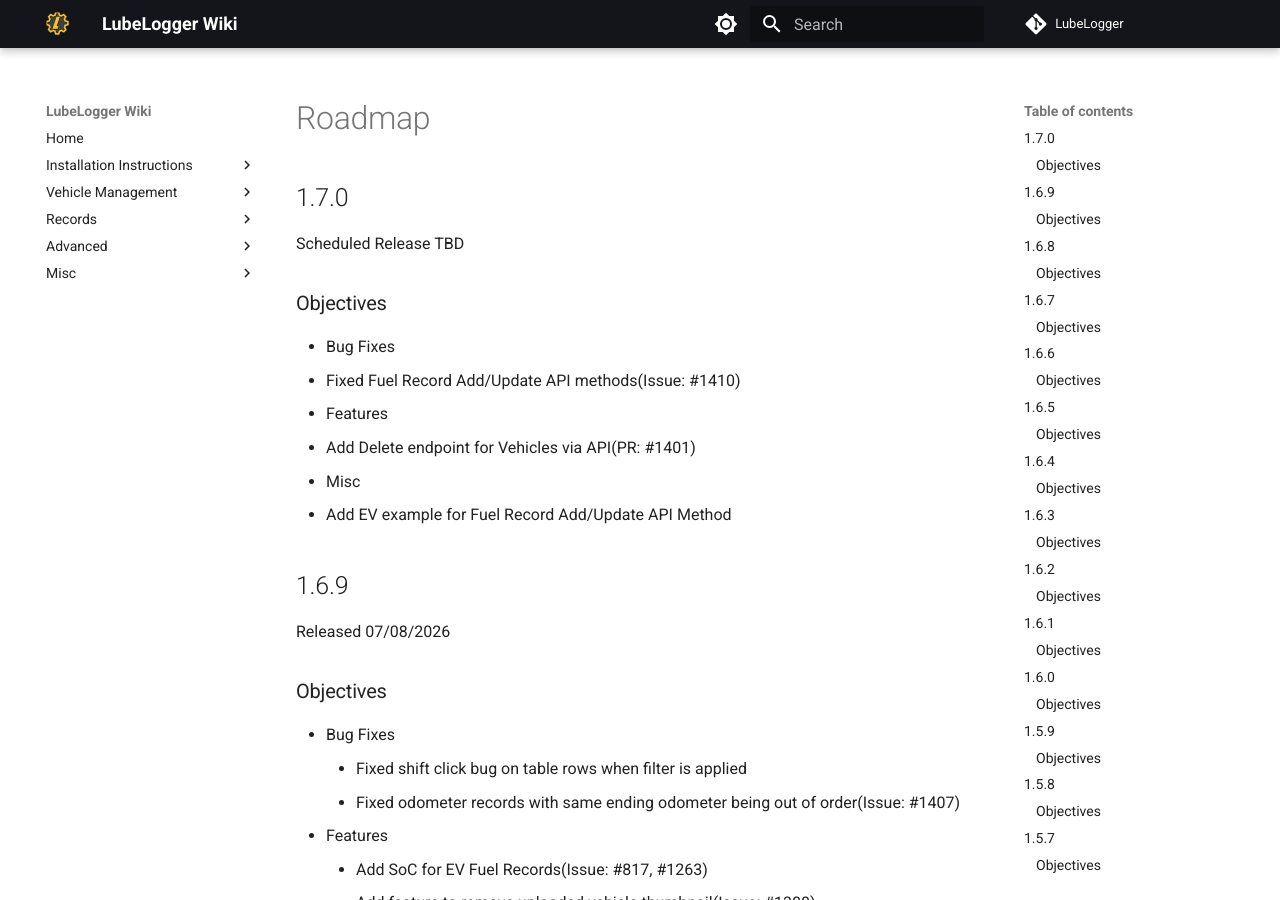
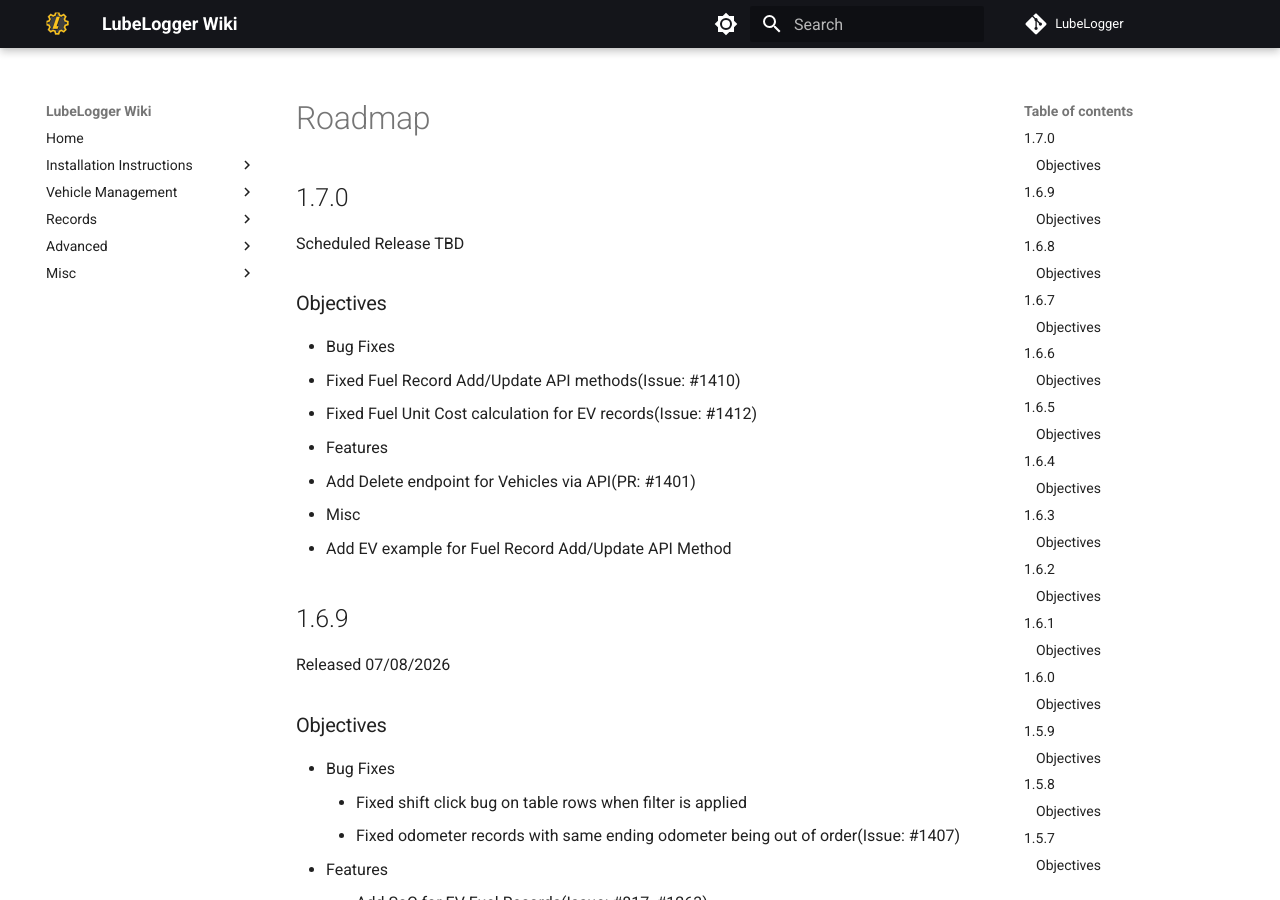
Before and after one commit to hargata/lubelog_docs, an MkDocs documentation site: the page built from docs/Misc/Roadmap.md, in a window 1280 px wide and 900 px high. Built offline with MkDocs 1.6.1 and Material for MkDocs 9.7.7, drawn with Linux system fonts in a browser that asks for light colours; comment, search, counter and statistics services are not loaded.

Commit message:
Update roadmap

```diff
--- a/docs/Misc/Roadmap.md
+++ b/docs/Misc/Roadmap.md
@@ -6,6 +6,7 @@
 ### Objectives
 - Bug Fixes
    - Fixed Fuel Record Add/Update API methods(Issue: #1410)
+   - Fixed Fuel Unit Cost calculation for EV records(Issue: #1412)
 - Features
    - Add Delete endpoint for Vehicles via API(PR: #1401)
 - Misc
```
